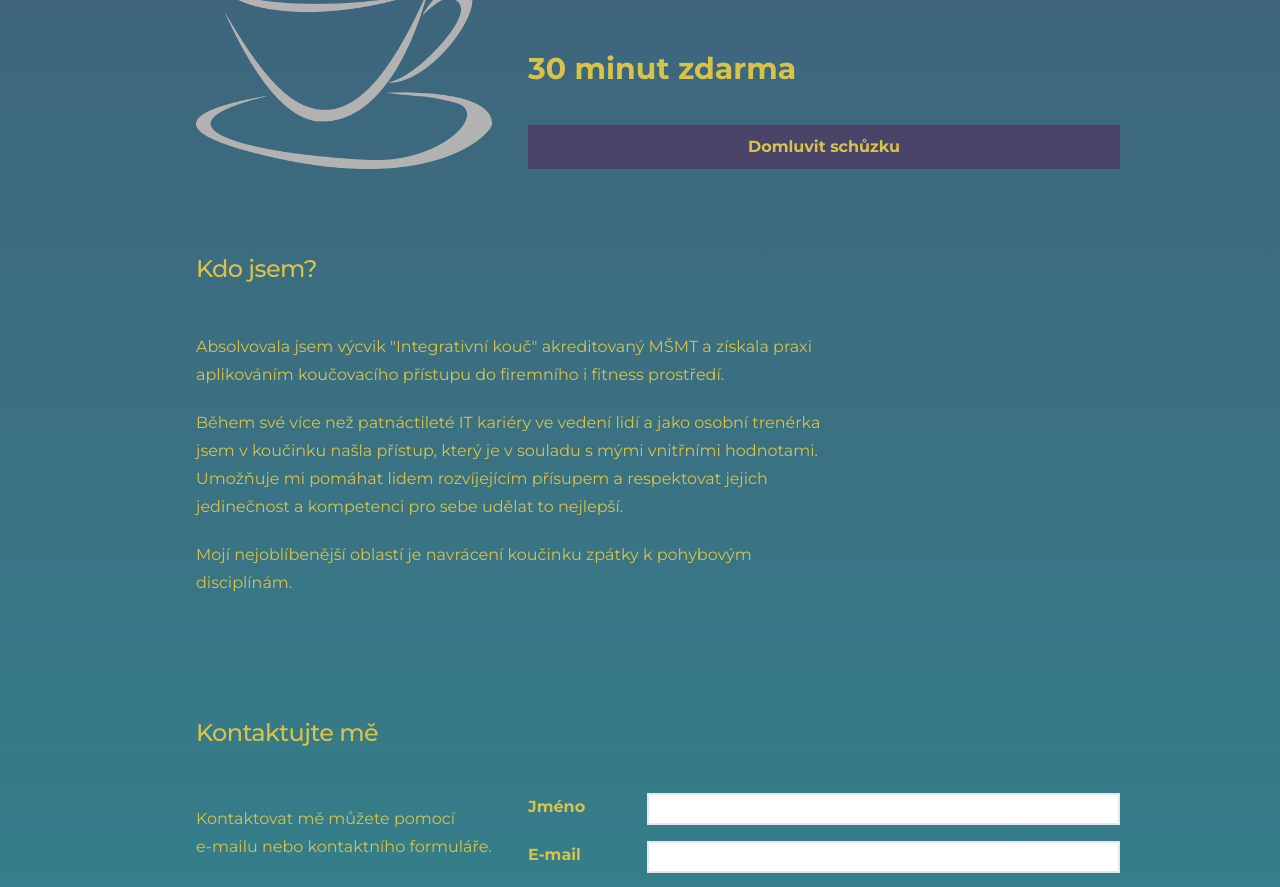
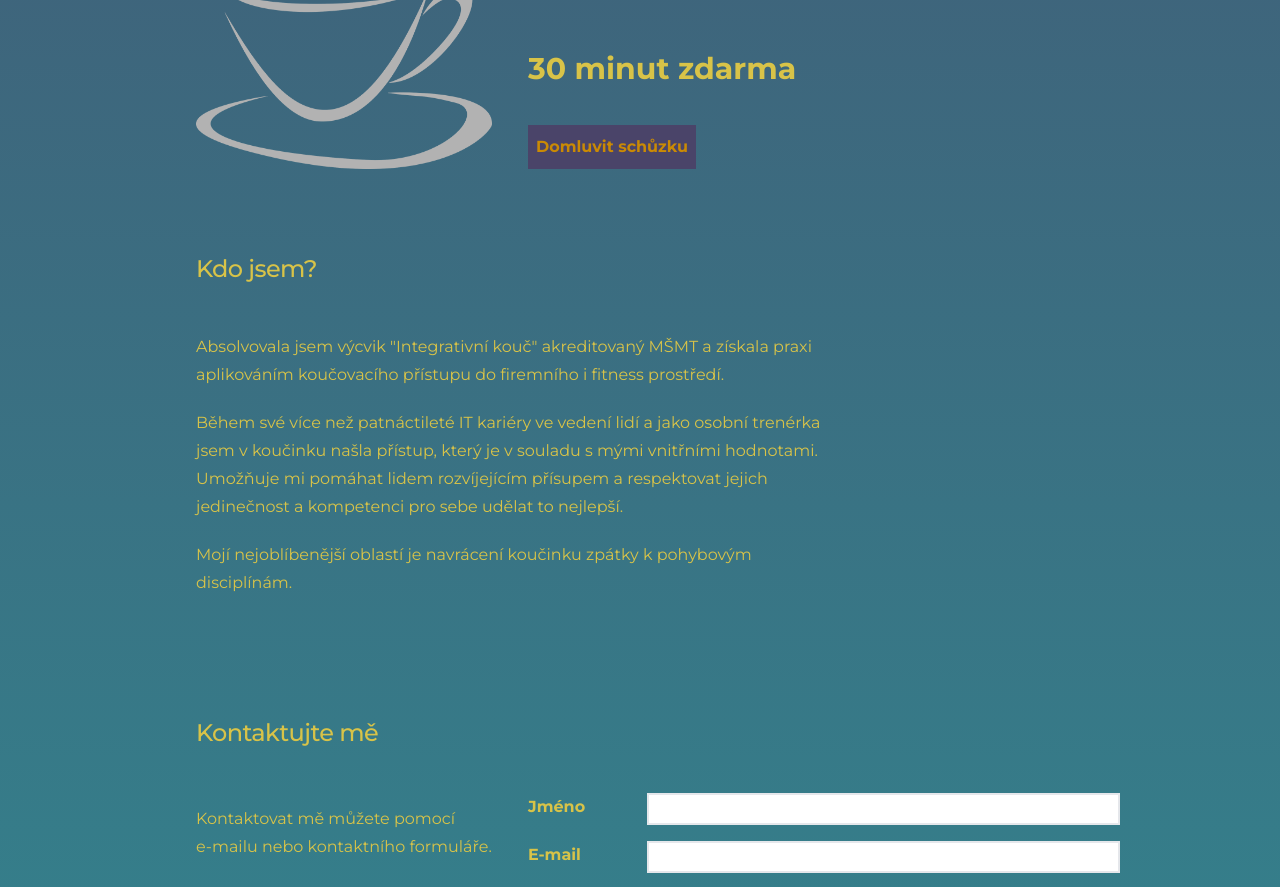
Before and after one commit to PetitSuave/suavecoachweb, a Next.js app: page / in a window 1280 px wide. Shown: the part 1220-2107 px from the top of the page. Built offline with nearby package versions, Linux system fonts and the light colour scheme.

Commit message:
Added: domluvit button is linking

```diff
--- a/app/page.tsx
+++ b/app/page.tsx
@@ -4,6 +4,7 @@ import {socialLinks, metaData} from "./config";
 import {OfferCard} from "./components/offer-card";
 import ContactForm from "./components/contact-form";
 import {LuMail, LuPhoneIncoming, LuReceiptEuro} from "react-icons/lu";
+import Link from "next/link";
 import {ScreenWideSection} from "./components/screen-wide-section";
 
 const cards = [{
@@ -83,10 +84,12 @@ export default function Page() {
                         <p className="text-4xl font-bold">Kafe s koučkou</p>
                         <p> Pojďme se setkat on-line a nezávisle pokecat o&nbsp;tom, co ti koučink může přinést a&nbsp;jak nastavit naši spolupráci. </p>
                         <p className="text-3xl font-bold"> 30 minut zdarma </p>
+                        <Link href="#contact">
                         <button
                             className="rounded-none bg-violet-dust p-2 font-bold"
                             type="submit">Domluvit schůzku
                         </button>
+                        </Link>
                     </div>
                 </div>
             </section>
```
